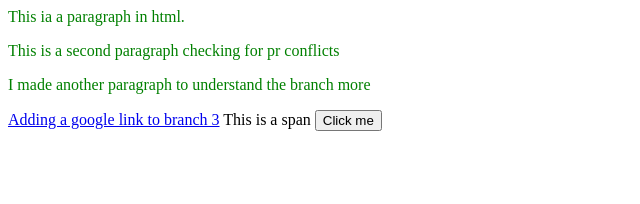
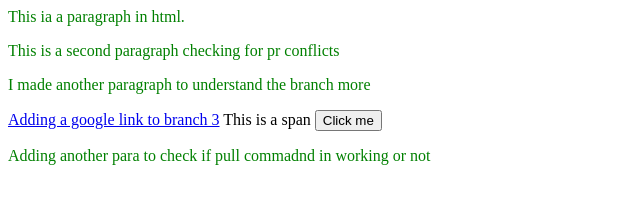
Before and after one commit to Samk1926/LocalRepo, a plain HTML site: page index.html in a window 1280 px wide. Shown: the whole page, without its empty margins (0-640 px from the left). Drawn offline with Linux system fonts and the light colour scheme.

Commit message:
Update index.html

```diff
--- a/index.html
+++ b/index.html
@@ -10,3 +10,4 @@
 <a href="https://www.google.com/">Adding a google link to branch 3</a>
 <span>This is a span </span>
 <button>Click me</button>
+<p>Adding another para to check if pull commadnd in working or not</p>
```
